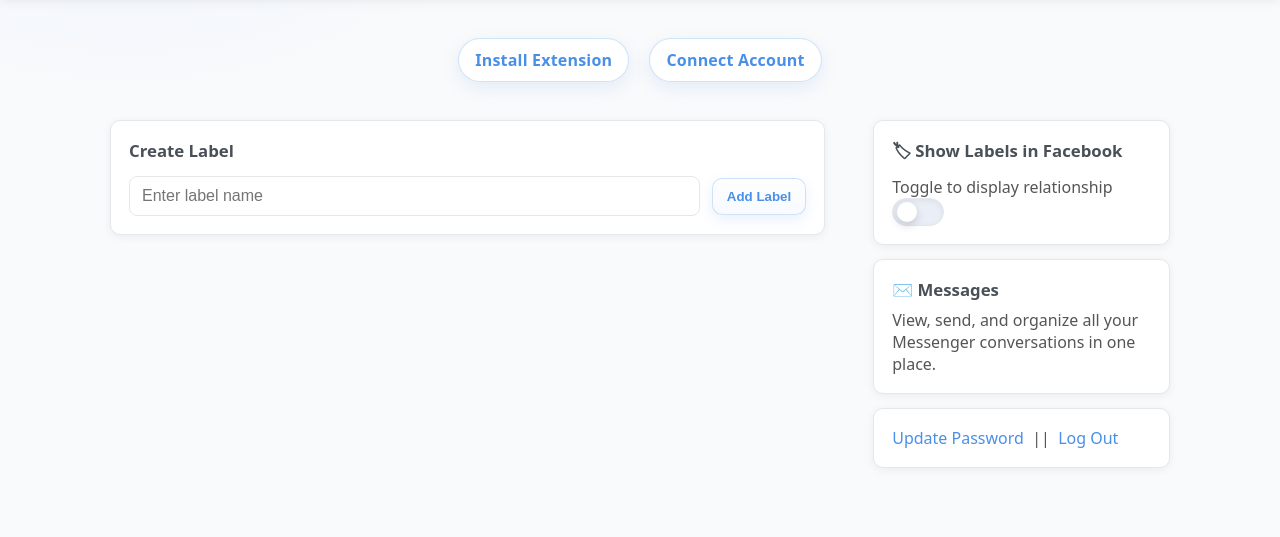
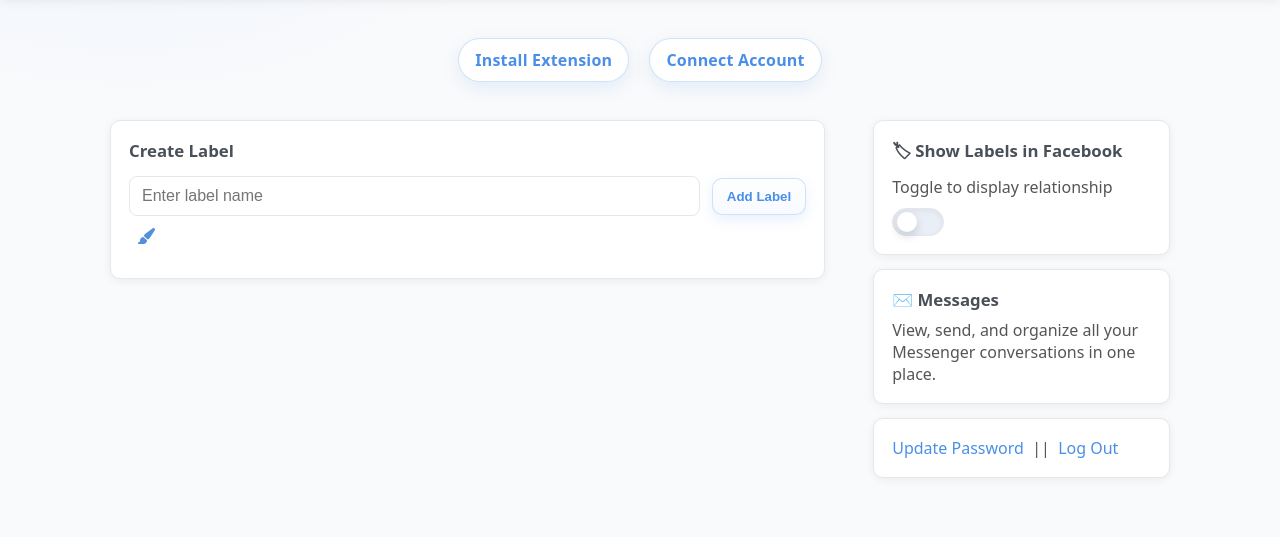
Before and after one commit to ldanie38/repo, a Django app: template src/templates/landing.html in a window 1280 px wide. Shown: the part 78-615 px from the top of the page. Run offline with Django 4.2, Linux system fonts and the light colour scheme; the template is opened without the code that fills it, so the values that code supplies are empty.

Commit message:
create label color picker, render label view

```diff
--- a/src/crm/serializers.py
+++ b/src/crm/serializers.py
@@ -42,4 +42,4 @@ class LeadSerializer(serializers.ModelSerializer):
 class LabelSerializer(serializers.ModelSerializer):
     class Meta:
         model = Label
-        fields = ["id", "name"]
+        fields = ["id", "name", "color"]
--- a/src/crm/static/js/script.js
+++ b/src/crm/static/js/script.js
@@ -1,10 +1,81 @@
+document.addEventListener("DOMContentLoaded", () => {
+  //
+  // Show Labels toggle
+  //
+  const showToggle = document.getElementById("showLabelsToggle");
+  if (showToggle) {
+    showToggle.addEventListener("change", function () {
+      console.log(this.checked ? "Labels ON" : "Labels OFF");
+      // Optional: persist or send message to extension
+    });
+  }
 
-document.addEventListener("DOMContentLoaded", () => {
+  //
+  // Drag & Drop for .feature items
+  //
+  const featuresContainer = document.querySelector(".features");
+  if (featuresContainer) {
+    const featureItems = document.querySelectorAll(".feature");
+
+    featureItems.forEach((item) => {
+      item.setAttribute("draggable", "true");
+      item.addEventListener("dragstart", () => item.classList.add("dragging"));
+      item.addEventListener("dragend", () => item.classList.remove("dragging"));
+    });
+
+    featuresContainer.addEventListener("dragover", (e) => {
+      e.preventDefault();
+      const afterElement = getDragAfterElement(featuresContainer, e.clientY);
+      const dragging = document.querySelector(".dragging");
+      if (!afterElement) {
+        featuresContainer.appendChild(dragging);
+      } else {
+        featuresContainer.insertBefore(dragging, afterElement);
+      }
+    });
+
+    function getDragAfterElement(container, y) {
+      const draggableElements = [
+        ...container.querySelectorAll(".feature:not(.dragging)"),
+      ];
+      return draggableElements.reduce(
+        (closest, child) => {
+          const box = child.getBoundingClientRect();
+          const offset = y - box.top - box.height / 2;
+          if (offset < 0 && offset > closest.offset) {
+            return { offset, element: child };
+          }
+          return closest;
+        },
+        { offset: Number.NEGATIVE_INFINITY }
+      ).element;
+    }
+  }
+
+  //
+  // Brush icon color picker
+  //
+  const colorInput = document.getElementById("newLabelColorInput");
+  const brushIcon = document.querySelector(".brush-icon");
+  if (colorInput && brushIcon) {
+    brushIcon.addEventListener("click", () => colorInput.click());
+    colorInput.addEventListener("input", () => {
+      brushIcon.style.color = colorInput.value;
+    });
+  }
+
+  //
+  // Create Label (name + color) and render instantly
+  //
   const btn = document.getElementById("createLabelBtn");
   const input = document.getElementById("newLabelInput");
+  const labelList = document.getElementById("labelList"); // UL container in HTML
 
+  if (btn && input && colorInput) {
     btn.addEventListener("click", async () => {
       const labelName = input.value.trim();
+      const labelColor = colorInput.value;
+
       if (!labelName) {
         alert("Please enter a label name");
         return;
@@ -14,15 +85,18 @@ document.addEventListener("DOMContentLoaded", () => {
         const res = await fetch("/api/labels/create/", {
           method: "POST",
           headers: { "Content-Type": "application/json" },
-        body: JSON.stringify({ name: labelName })
+          body: JSON.stringify({ name: labelName, color: labelColor }),
         });
 
         const data = await res.json();
-      console.log(data);
 
         if (res.ok) {
-        alert(`Label "${data.name}" created!`);
+          addLabelToUI(data.name, data.color);
+
+          // Reset form
           input.value = "";
+          colorInput.value = "#ff0000";
+          brushIcon.style.color = "#ff0000";
         } else {
           alert(`Error: ${data.error}`);
         }
@@ -31,4 +105,52 @@ document.addEventListener("DOMContentLoaded", () => {
         alert("Something went wrong");
       }
     });
+  }
+
+  //
+  // Load existing labels on page load
+  //
+  if (labelList) {
+    loadLabels();
+  }
+
+  async function loadLabels() {
+    try {
+      const res = await fetch("/api/labels/");
+      if (!res.ok) return;
+      const labels = await res.json();
+      labels.forEach((label) => {
+        addLabelToUI(label.name, label.color);
       });
+    } catch (err) {
+      console.error("Error loading labels:", err);
+    }
+  }
+
+  //
+  // Helper: Add label to UI
+  //
+  function addLabelToUI(name, color) {
+    const li = document.createElement("li");
+    li.textContent = name;              // ✅ show label name, not color code
+    li.style.backgroundColor = color;   // ✅ use color for background
+    li.style.color = getContrastColor(color);
+    li.style.padding = "14px 22px";
+    li.style.borderRadius = "12px";
+    li.style.fontWeight = "bold";
+    labelList.appendChild(li);
+  }
+
+
+  //
+  // Helper: Choose black or white text for contrast
+  //
+  function getContrastColor(hex) {
+    hex = hex.replace("#", "");
+    const r = parseInt(hex.substr(0, 2), 16);
+    const g = parseInt(hex.substr(2, 2), 16);
+    const b = parseInt(hex.substr(4, 2), 16);
+    const luminance = (0.299 * r + 0.587 * g + 0.114 * b) / 255;
+    return luminance > 0.5 ? "#000" : "#fff";
+  }
+});
--- a/src/static/css/styles.css
+++ b/src/static/css/styles.css
@@ -244,7 +244,7 @@
     background: rgba(255,255,255,.3);
   }
 
-  /* ===== Fancy toggle switch ===== */
+  /* =====  toggle switch ===== */
   .switch {
     --h: 28px;
     --w: 52px;
@@ -252,6 +252,7 @@
     display: inline-block;
     width: var(--w);
     height: var(--h);
+    margin-top: 0.625rem;
   }
   .switch input {
     opacity: 0;
@@ -299,7 +300,49 @@
     text-decoration: underline;
   }
 
-  /* ===== Footer ===== */
+
+  .brush-icon {
+    display: inline-flex;
+    align-items: center;
+    justify-content: center;
+    width: 2rem;
+    height: 2rem;
+    margin: 0 0.5rem;
+    cursor: pointer;
+    vertical-align: middle;
+  }
+  .brush-icon svg {
+    width: 1.5rem;
+    height: 1.5rem;
+  }
+
+#labelList {
+    margin-top: 18px;
+    display: flex;
+    flex-wrap: wrap;
+    gap: 14px;
+    list-style: none;
+    padding: 0;
+  }
+
+  #labelList li {
+    font-size: 1.5rem;           /* bigger text (~24px) */
+    font-weight: 800;            /* bold but not screaming */
+    padding: 14px 22px;          /* more breathing room */
+    border-radius: 12px;         /* rounded corners */
+    color: #fff;                 /* JS will override for contrast */
+    box-shadow: 0 5px 14px rgba(0,0,0,0.12);
+    cursor: default;
+    width: 15rem;
+    height: 6rem;          /* keeps a nice pill shape */
+    text-align: center;
+    letter-spacing: 0.3px;
+  }
+
+
+
+
+
 /* ===== Footer ===== */
 footer {
     background: #f1f5f9;
--- a/src/templates/landing.html
+++ b/src/templates/landing.html
@@ -15,6 +15,13 @@
   <link rel="icon" type="image/png" sizes="48x48" href="{% static 'favicons/favicon-48x48.png' %}">
   <link rel="icon" type="image/png" sizes="32x32" href="{% static 'favicons/favicon-32x32.png' %}">
   <link rel="icon" type="image/png" sizes="16x16" href="{% static 'favicons/favicon-16x16.png' %}">
+
+   <!-- brush icon -->
+  <link
+  rel="stylesheet"
+  href="https://cdnjs.cloudflare.com/ajax/libs/font-awesome/6.4.0/css/all.min.css"
+/>
+
 
 
 </head>
@@ -58,26 +65,34 @@
       </div>
     </div>
 
-    <!-- Left column content second in HTML -->
+
     <div class="container_left">
       <section class="label">
         <h3>Create Label</h3>
-        <input type="text" id="newLabelInput" placeholder="Enter label name">
+        <input type="text" id="newLabelInput" placeholder="Enter label name" />
+        <input
+          type="color"
+          id="newLabelColorInput"
+          value="#ff0000"
+          style="display: none;"
+        />
+        <i
+          class="fa-solid fa-paint-brush brush-icon"
+          style="color:#5390d9; cursor: pointer; margin: 0 0.5rem; vertical-align: middle;"
+          title="Choose label color"
+        ></i>
         <button id="createLabelBtn">Add Label</button>
       </section>
+
+    <!---to display labels-->
+    <ul id="labelList"></ul>
+    <!---->
     </div>
-  </div>
 
 
 
 
-
-
-
-
-
-
-  <footer>
+<footer>
     &copy; {{ now|date:"Y" }} FACRM — <a href="/docs">Docs</a> | <a href="/privacy">Privacy</a> | <a href="/support">Support</a>
   </footer>
   <!-- togle button-->
```
Also changed, not shown: src/crm/models.py (+9 -1 lines), src/crm/views.py (+24 -3 lines), src/crm/migrations/0005_label_color.py (added). Lines whose indentation alone changed are shown as unchanged.
